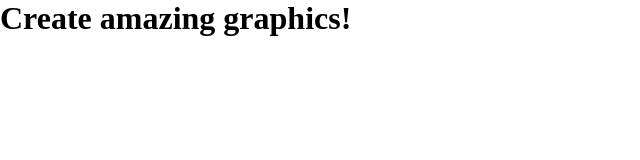
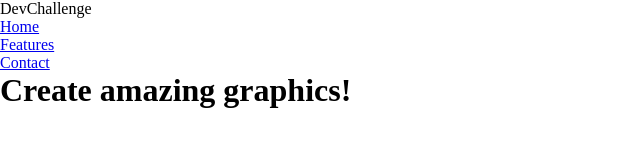
Before and after one commit to Will-Andrade/amazingGraph-mySolution, a plain HTML site: page index.html in a window 1280 px wide. Shown: the whole page, without its empty margins (0-640 px from the left). Drawn offline with Linux system fonts and the light colour scheme.

Commit message:
creates the header structure

```diff
--- a/index.html
+++ b/index.html
@@ -5,9 +5,25 @@
     <meta http-equiv="X-UA-Compatible" content="IE=edge" />
     <meta name="viewport" content="width=device-width, initial-scale=1.0" />
     <link rel="stylesheet" href="styles/main.css" />
+    <link rel="preconnect" href="https://fonts.googleapis.com">
+    <link rel="preconnect" href="https://fonts.gstatic.com" crossorigin>
+    <link href="https://fonts.googleapis.com/css2?family=Roboto:wght@400;500;700&display=swap" rel="stylesheet">
     <title>Amazing Graph</title>
 </head>
 <body>
-    <h1>Create amazing graphics!</h1>
+    <header class="header">
+        <p class="logo">DevChallenge</p>
+        <nav>
+            <ul class="nav-list">
+                <li><a class="nav-item" href="#">Home</a></li>
+                <li><a class="nav-item" href="#">Features</a></li>
+                <li><a class="nav-item" href="#">Contact</a></li>
+            </ul>
+        </nav>
+    </header>
+
+    <main class="content">
+        <h1>Create amazing graphics!</h1>
+    </main>
 </body>
 </html>
```
